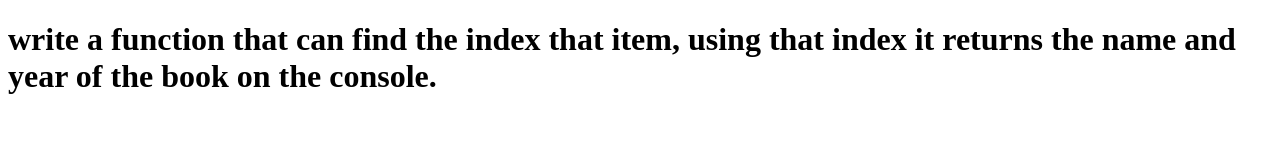
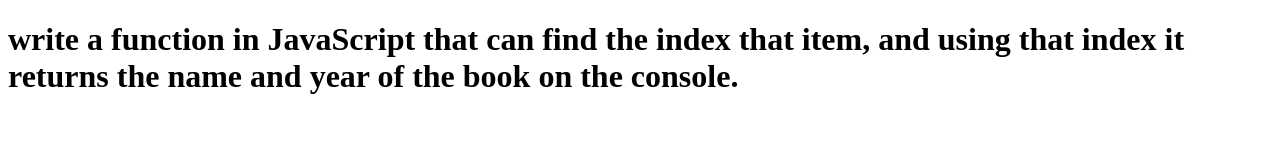
Before and after one commit to uu-dams/JsAssignment, a plain HTML site: page index.html in a window 1280 px wide. Drawn offline with Linux system fonts and the light colour scheme.

Commit message:
added comments

```diff
--- a/index.html
+++ b/index.html
@@ -7,7 +7,7 @@
     <script src="index.js"></script>
 </head>
 <body>
-    <h1> write a function that can find the index that item,
+    <h1> write a function in JavaScript that can find the index that item, and
         using that index it returns the name and year of the book on the console.
     </h1>
 </body>
```
